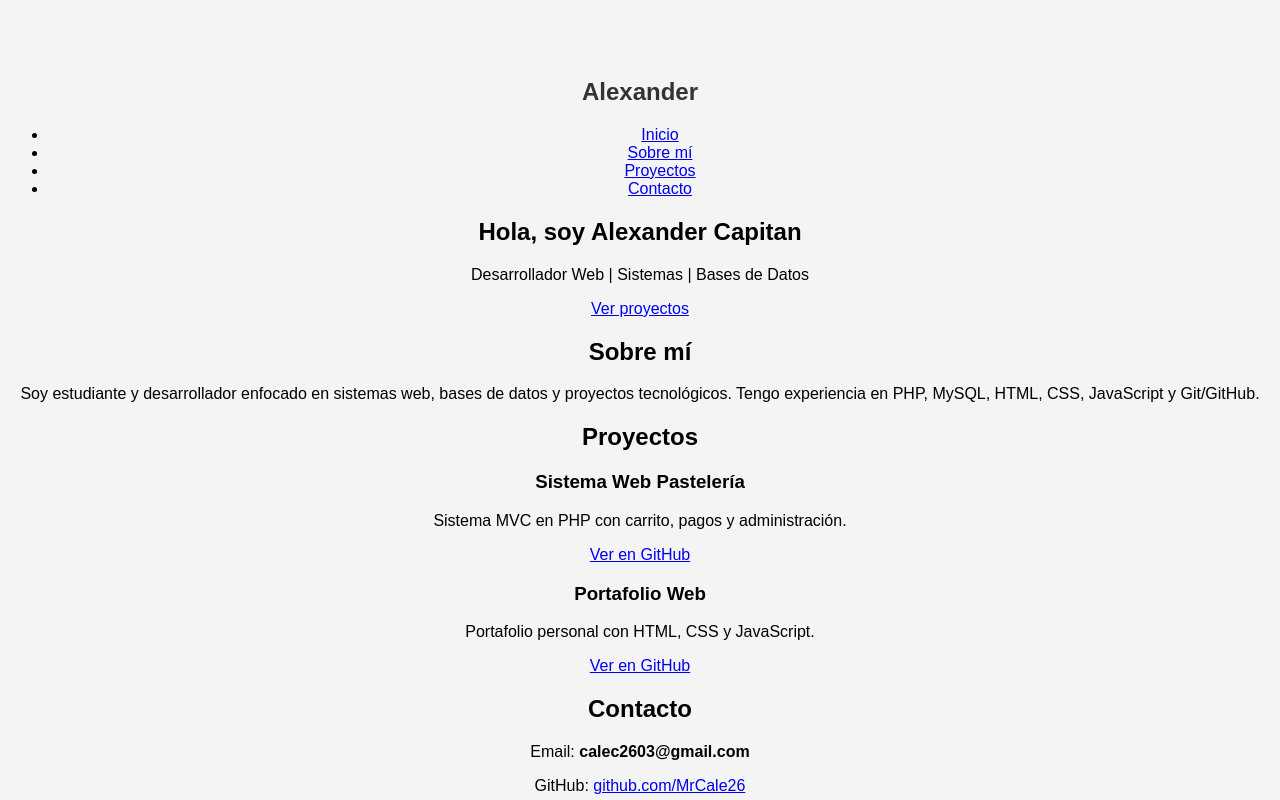
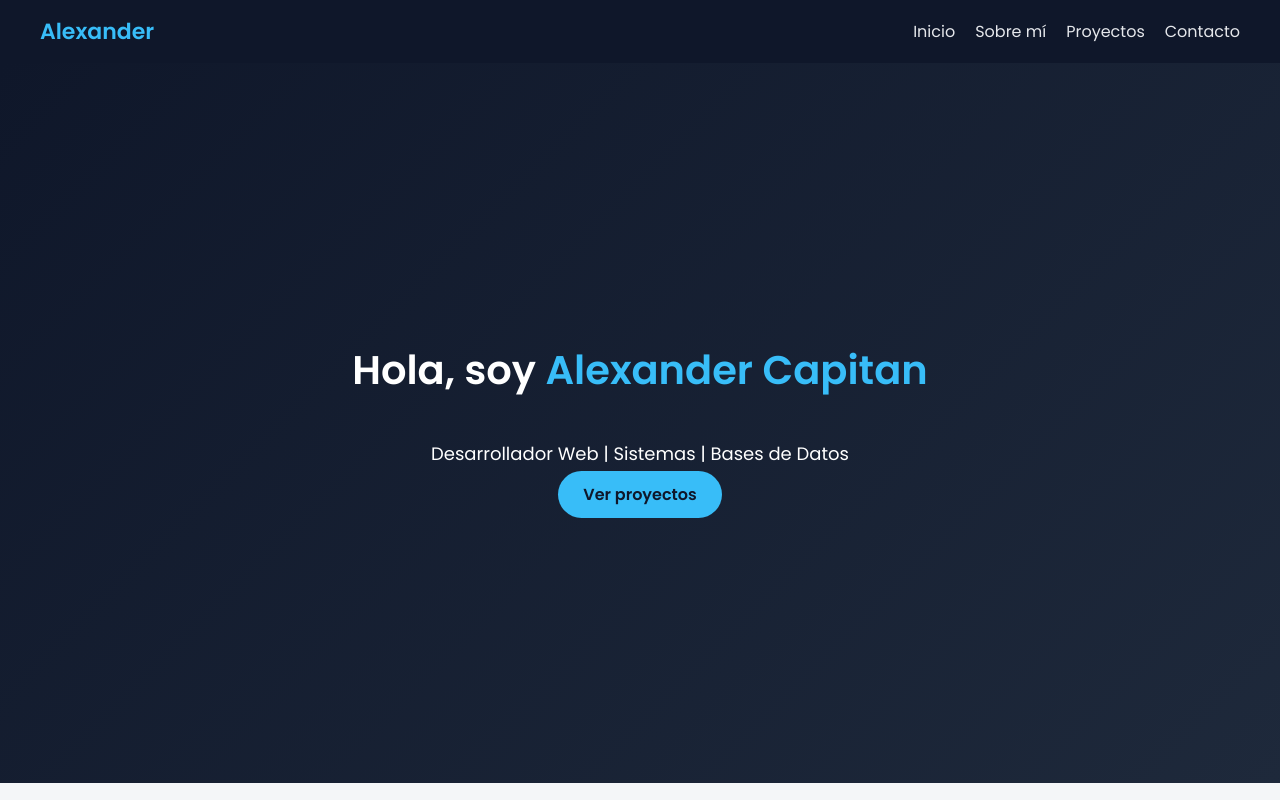
Before and after one commit to MrCale26/mi-portafolio, a plain HTML site: page index.html in a window 1280 px wide. Shown: the top 800 px of the page. Drawn offline with Linux system fonts and the light colour scheme.

Commit message:
Diseño completo del portafolio con CSS y JS

```diff
--- a/css/style.css
+++ b/css/style.css
@@ -1,15 +1,157 @@
-body {
-    font-family: Arial, sans-serif;
-    background-color: #f4f4f4;
-    text-align: center;
-    padding-top: 50px;
+* {
+    margin: 0;
+    padding: 0;
+    box-sizing: border-box;
+    font-family: 'Poppins', sans-serif;
 }
 
-h1 {
+html {
+    scroll-behavior: smooth;
+}
+
+body {
+    background: #f4f6f8;
     color: #333;
 }
 
-button {
-    padding: 10px 20px;
-    cursor: pointer;
+/* ===== NAV ===== */
+.header {
+    background: #0f172a;
+    padding: 15px 40px;
+    position: sticky;
+    top: 0;
+    z-index: 100;
 }
+
+.nav {
+    display: flex;
+    justify-content: space-between;
+    align-items: center;
+}
+
+.logo {
+    color: #38bdf8;
+    font-size: 22px;
+}
+
+.nav-links {
+    list-style: none;
+    display: flex;
+    gap: 20px;
+}
+
+.nav-links a {
+    color: #e5e7eb;
+    text-decoration: none;
+    font-weight: 400;
+}
+
+.nav-links a:hover {
+    color: #38bdf8;
+}
+
+/* ===== HERO ===== */
+.hero {
+    height: 90vh;
+    display: flex;
+    justify-content: center;
+    align-items: center;
+    background: linear-gradient(135deg, #0f172a, #1e293b);
+    color: white;
+    text-align: center;
+}
+
+.hero h2 {
+    font-size: 40px;
+}
+
+.hero span {
+    color: #38bdf8;
+}
+
+.hero p {
+    margin: 15px 0;
+    font-size: 18px;
+}
+
+.btn {
+    background: #38bdf8;
+    color: #0f172a;
+    padding: 12px 25px;
+    border-radius: 25px;
+    text-decoration: none;
+    font-weight: 600;
+}
+
+/* ===== SECCIONES ===== */
+section {
+    padding: 80px 10%;
+}
+
+section h2 {
+    text-align: center;
+    margin-bottom: 40px;
+    font-size: 32px;
+}
+
+/* ===== SOBRE MI ===== */
+.about p {
+    max-width: 700px;
+    margin: auto;
+    text-align: center;
+    font-size: 18px;
+}
+
+/* ===== PROYECTOS ===== */
+.projects-grid {
+    display: grid;
+    grid-template-columns: repeat(auto-fit, minmax(250px, 1fr));
+    gap: 30px;
+}
+
+.project-card {
+    background: white;
+    padding: 25px;
+    border-radius: 15px;
+    box-shadow: 0 10px 20px rgba(0,0,0,.08);
+    transition: transform .3s;
+}
+
+.project-card:hover {
+    transform: translateY(-10px);
+}
+
+.project-card h3 {
+    margin-bottom: 10px;
+}
+
+.project-card a {
+    display: inline-block;
+    margin-top: 10px;
+    color: #38bdf8;
+    font-weight: 600;
+}
+
+/* ===== CONTACTO ===== */
+.contact {
+    text-align: center;
+}
+
+/* ===== FOOTER ===== */
+.footer {
+    background: #0f172a;
+    color: #94a3b8;
+    text-align: center;
+    padding: 20px;
+}
+
+/* ===== RESPONSIVE ===== */
+@media (max-width: 768px) {
+    .nav-links {
+        display: none;
+    }
+
+    .hero h2 {
+        font-size: 30px;
+    }
+}
--- a/js/main.js
+++ b/js/main.js
@@ -1,3 +1,21 @@
-document.getElementById("btn").addEventListener("click", () => {
-    alert("¡Bienvenido a mi portafolio!");
+// Animación simple al hacer scroll
+const sections = document.querySelectorAll("section");
+
+window.addEventListener("scroll", () => {
+    const trigger = window.innerHeight / 1.3;
+
+    sections.forEach(section => {
+        const top = section.getBoundingClientRect().top;
+        if (top < trigger) {
+            section.style.opacity = 1;
+            section.style.transform = "translateY(0)";
+        }
+    });
 });
+
+// Inicial
+sections.forEach(section => {
+    section.style.opacity = 0;
+    section.style.transform = "translateY(50px)";
+    section.style.transition = "all 0.8s ease";
+});
```
